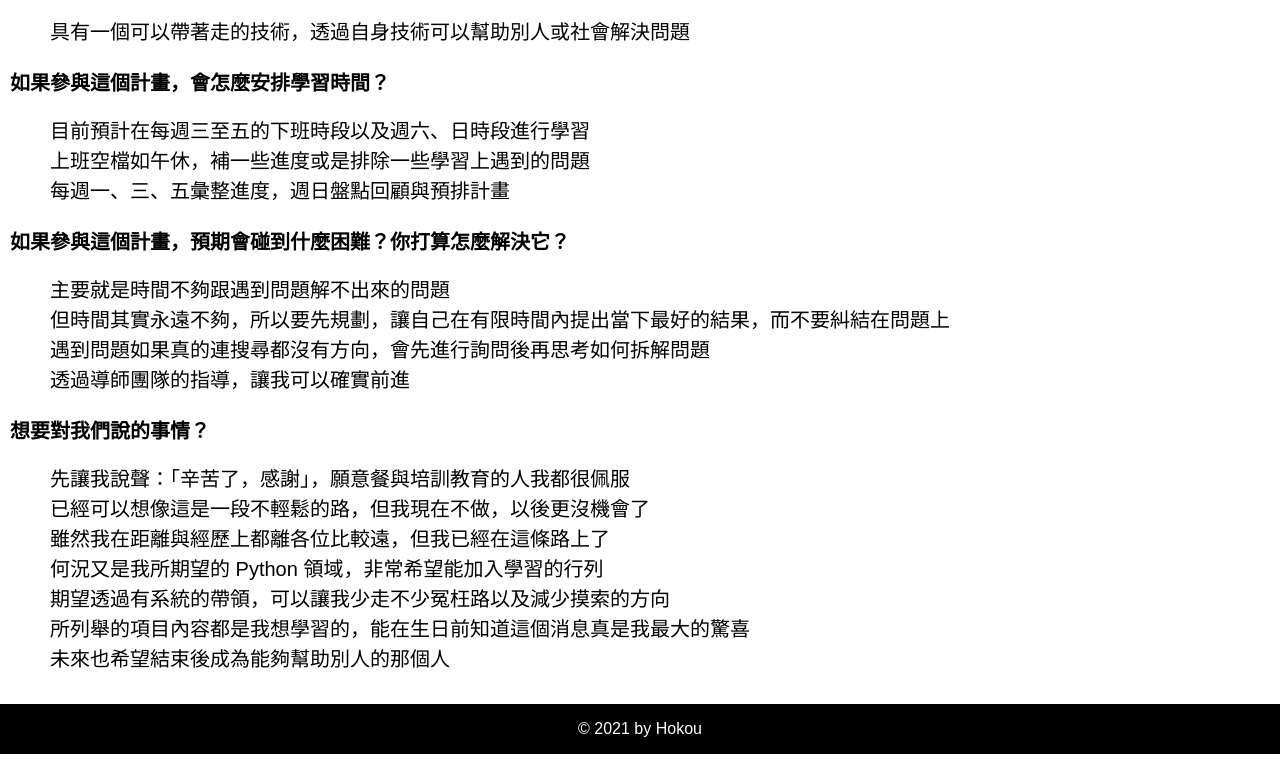
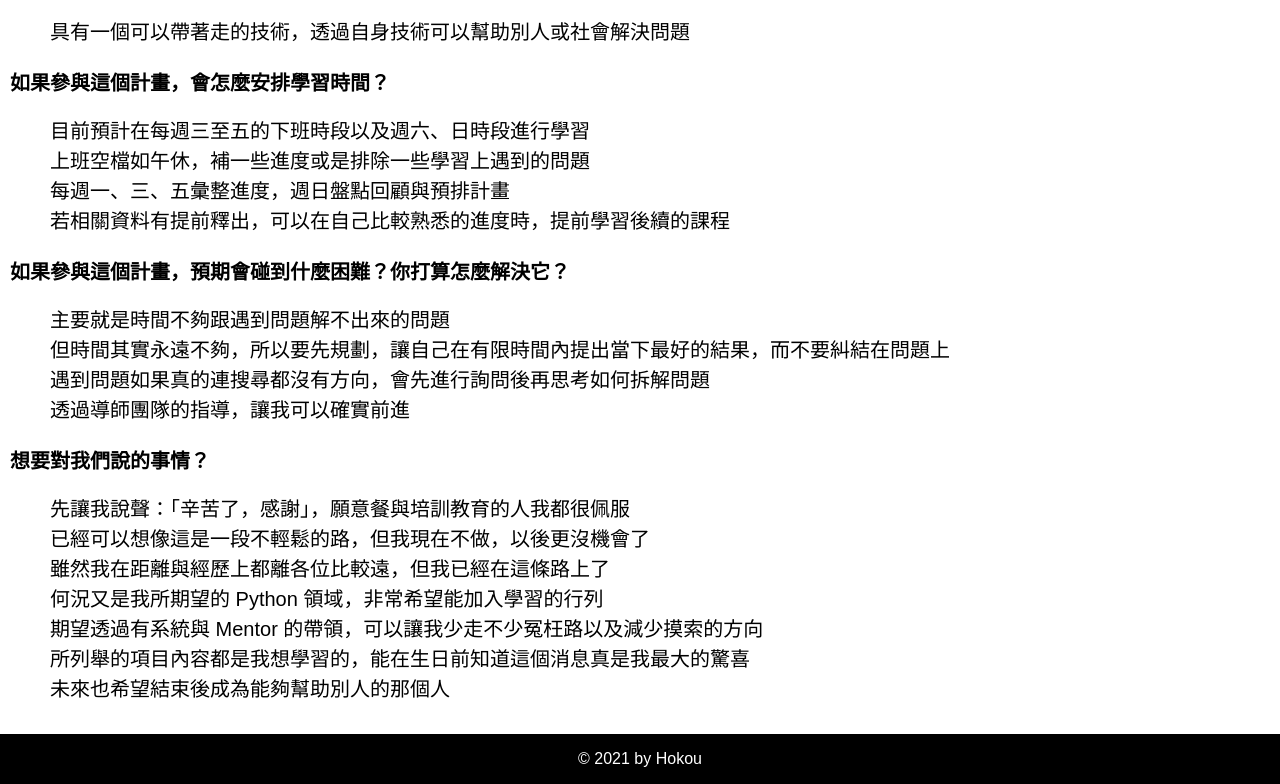
Before and after one commit to hokou/ppweb, a plain HTML site: page index.html in a window 1280 px wide. Shown: the part 799-1583 px from the top of the page. Before the commit the page ends 1553 px from the top, so only its background shows below. Drawn offline with Linux system fonts and the light colour scheme.

Commit message:
Add files via upload

```diff
--- a/index.html
+++ b/index.html
@@ -64,6 +64,7 @@
                     <li>目前預計在每週三至五的下班時段以及週六、日時段進行學習</li>
                     <li>上班空檔如午休，補一些進度或是排除一些學習上遇到的問題</li>
                     <li>每週一、三、五彙整進度，週日盤點回顧與預排計畫</li>
+                    <li>若相關資料有提前釋出，可以在自己比較熟悉的進度時，提前學習後續的課程</li>
                 </ul>
             </div>
             <div class="quest">
@@ -86,7 +87,7 @@
                     <li>已經可以想像這是一段不輕鬆的路，但我現在不做，以後更沒機會了</li>
                     <li>雖然我在距離與經歷上都離各位比較遠，但我已經在這條路上了</li>
                     <li>何況又是我所期望的 Python 領域，非常希望能加入學習的行列</li>
-                    <li>期望透過有系統的帶領，可以讓我少走不少冤枉路以及減少摸索的方向</li>
+                    <li>期望透過有系統與 Mentor 的帶領，可以讓我少走不少冤枉路以及減少摸索的方向</li>
                     <li>所列舉的項目內容都是我想學習的，能在生日前知道這個消息真是我最大的驚喜</li>
                     <li>未來也希望結束後成為能夠幫助別人的那個人</li>
                 </ul>
```
